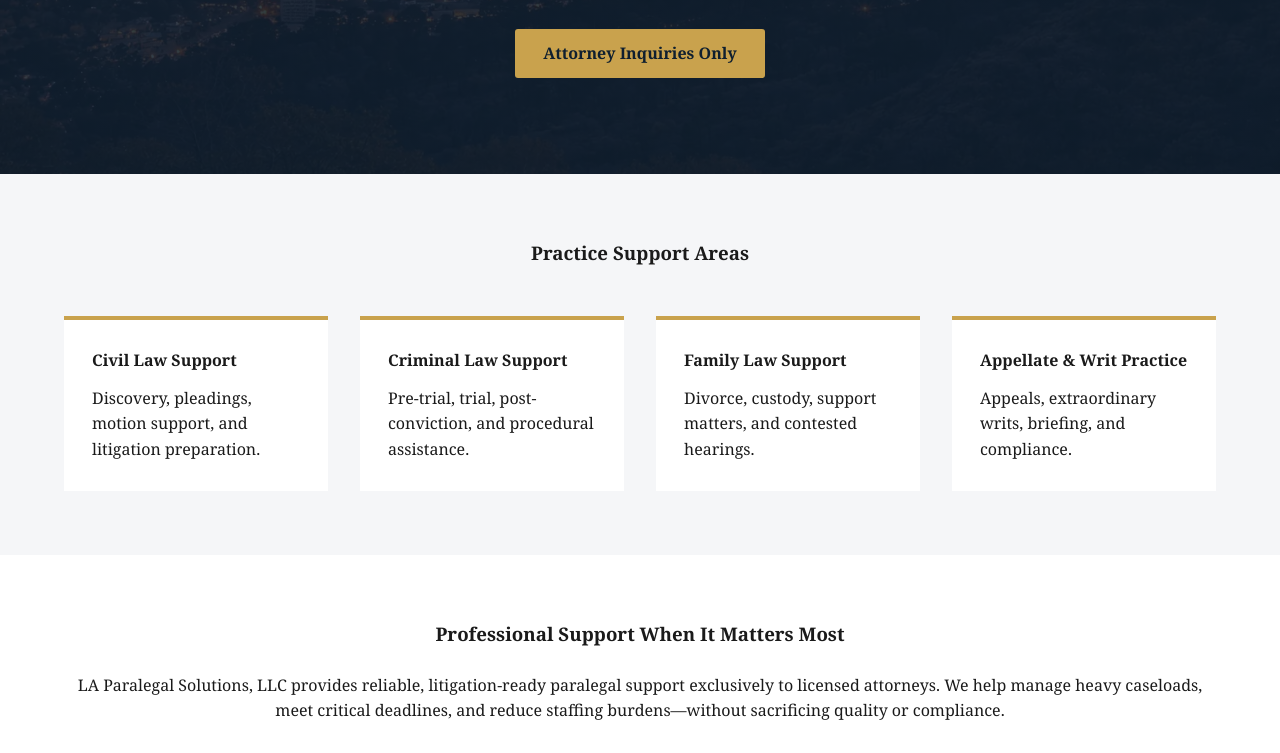
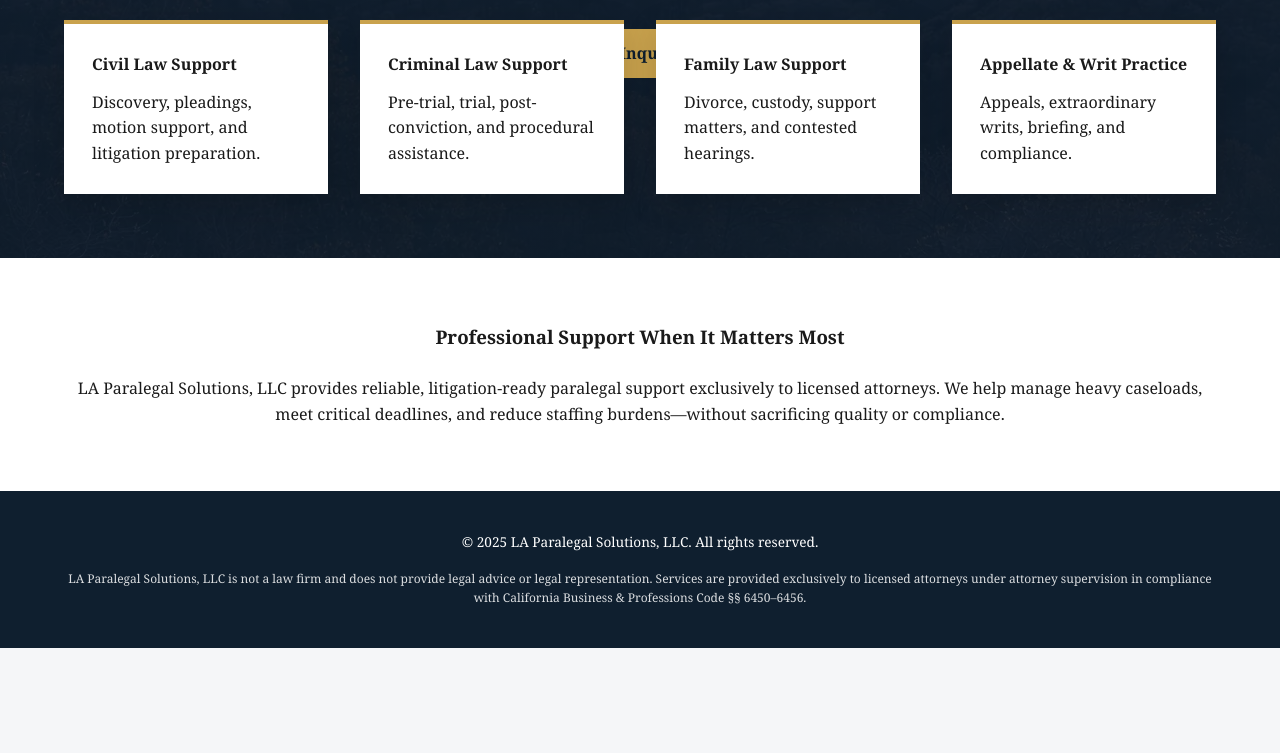
Before and after one commit to CycoNerd-WaaS/la-paralegal-solutions-llc, a plain HTML site: page index.html in a window 1280 px wide. Shown: the part 293-1046 px from the top of the page. After the commit the page ends 941 px from the top, so only its background shows below. Drawn offline with Linux system fonts and the light colour scheme.

Commit message:
Edits to improve hero section and practice cards.

```diff
--- a/assets/css/style.css
+++ b/assets/css/style.css
@@ -85,8 +85,9 @@ body {
         url("../images/hero-bg.webp") type("image/webp"),
         url("../images/hero-bg.jpg") type("image/jpeg")
       );
-    background-size: cover;
-    background-position: center;
+    /*background-size: cover;*/
+    min-height: 75vh;
+    background-position: center bottom;
     background-repeat: no-repeat;
     color: var(--text-light);
     padding: 6rem 0;
@@ -124,6 +125,10 @@ body {
    SERVICES
 --------------------- */
 .services-preview {
+    background: transparent;
+    margin-top: -40%;
+    position: relative;
+    z-index: 10;
     padding: 4rem 0;
 }
 
@@ -142,6 +147,7 @@ body {
     background-color: #ffffff;
     padding: 1.75rem;
     border-top: 4px solid var(--gold);
+    box-shadow: 0 10px 30px rgba(0, 0, 0.15, 0.15);
 }
 
 .service-card h4 {
```
